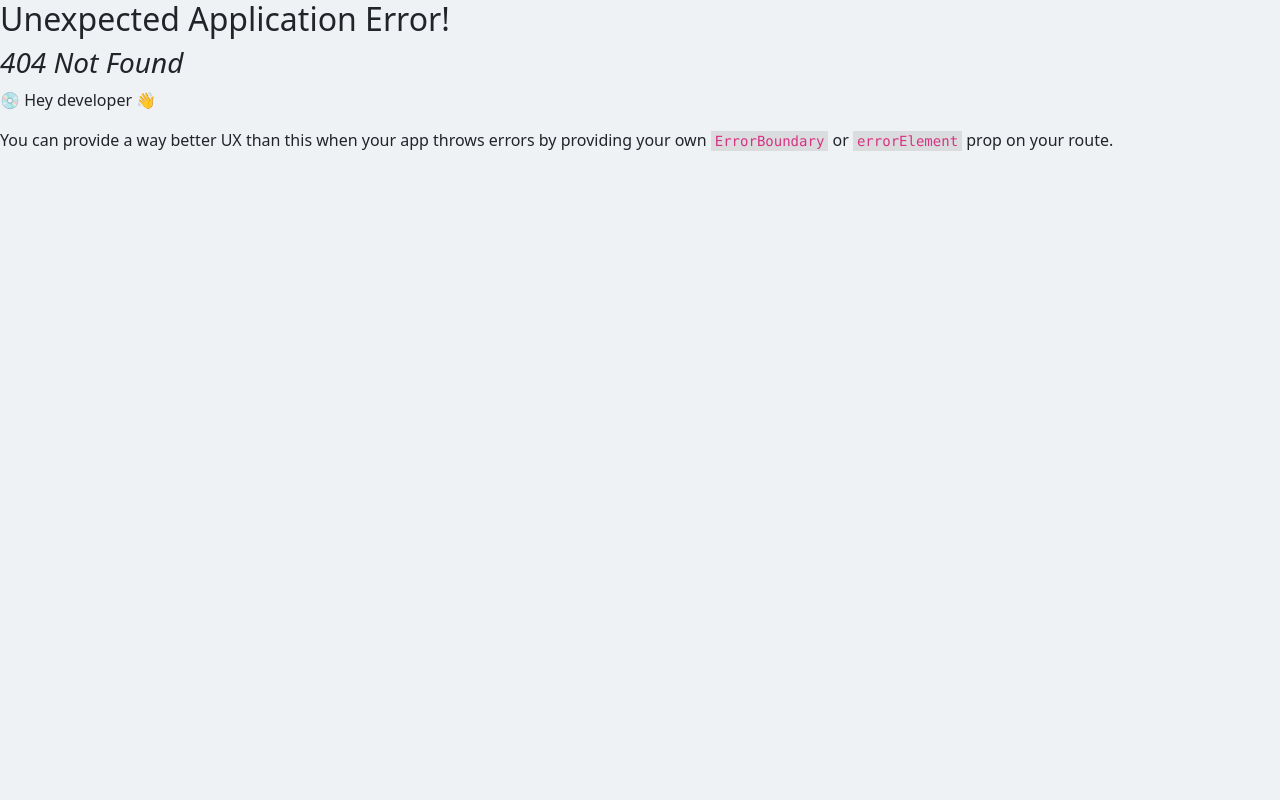
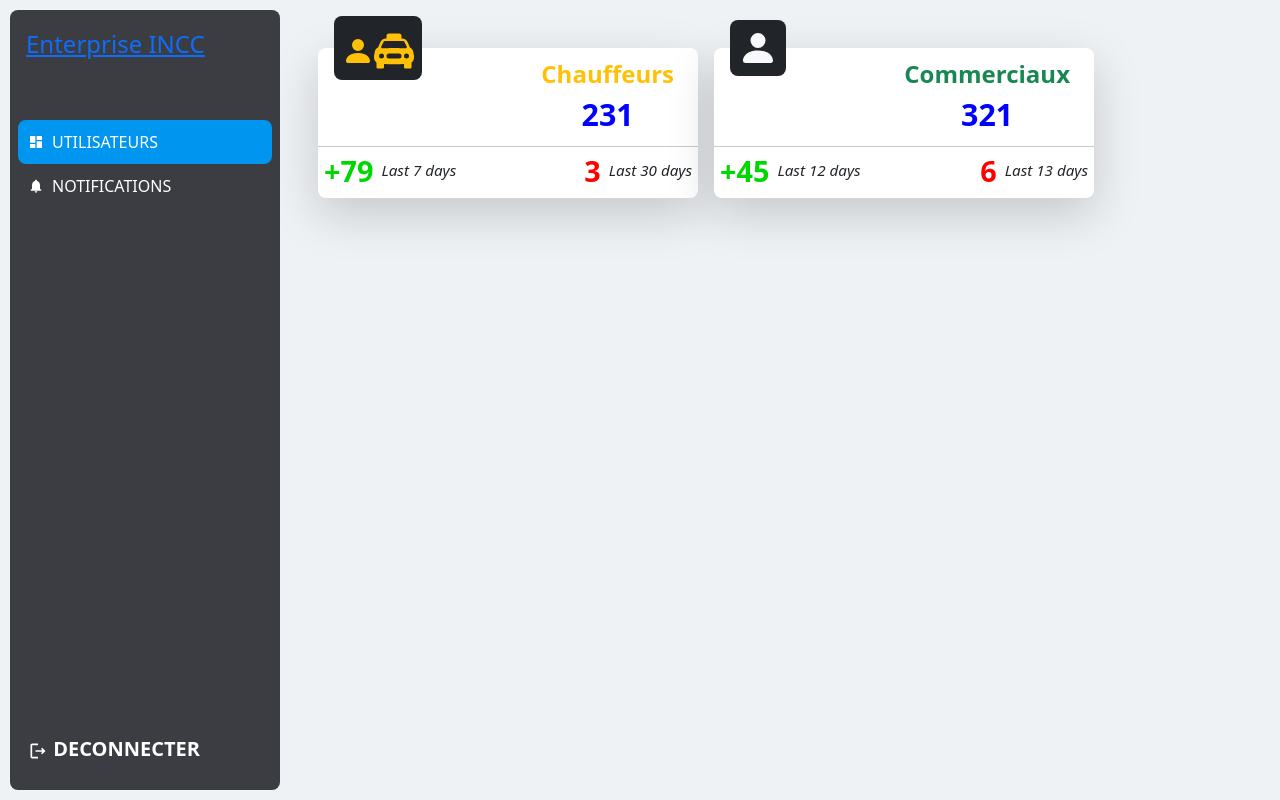
Before and after one commit to franktabs/taxi-web, a React (Create React App) app: page /dashboard/utilisateurs in a window 1280 px wide. Before the commit this address had no page. Built offline with nearby package versions, Linux system fonts and the light colour scheme.

Commit message:
ajout des routes et du navbar

```diff
--- a/src/App.tsx
+++ b/src/App.tsx
@@ -1,17 +1,22 @@
 import logo from './logo.svg';
 import { useContext, ComponentType, createContext } from 'react';
-import { createBrowserRouter, RouterProvider, createRoutesFromElements, Route } from 'react-router-dom';
-import Dashboard from './pages/Dashboard';
+import { createBrowserRouter, RouterProvider, createRoutesFromElements, Route, redirect } from 'react-router-dom';
+import Dashboard from './pages/Dashboard/Dashboard';
 import "./styles/bootstrap/bootstrap.css";
 import './App.css';
 import ModalProviderContext from './context/ModalProviderContext';
+import Utilisateurs from './pages/Dashboard/Utilisateurs';
 
 
 
 const router = createBrowserRouter(
   createRoutesFromElements(
     <>
-      <Route path='/' element={<Dashboard />} />
+      <Route path='/' loader={({params, request})=>{return redirect('/dashboard/utilisateurs')}} />
+      <Route path='/dashboard' element={<Dashboard/>}>
+          <Route path='utilisateurs' element={<Utilisateurs/>} />
+          <Route path='notifications' element={<div>NOTIFICATIONS</div>} />
+      </Route>
     </>
   )
 )
--- /dev/null
+++ b/src/components/navbar/NavbarDashboard.tsx
@@ -0,0 +1,80 @@
+import styled from "styled-components";
+
+import { MdDashboard, MdNotifications, MdOutlineLogout } from "react-icons/md";
+import { Link, NavLink } from "react-router-dom";
+
+const ListNav = styled.ul`
+  padding: 0;
+  padding-top: 50px;
+  & li {
+    list-style: none;
+    display: block;
+  }
+
+  & li a {
+    display: block;
+    padding: 10px;
+    text-decoration: none;
+    color: white;
+    text-transform: uppercase;
+    cursor: pointer;
+    border-radius: 8px;
+    width: 100%;
+  }
+
+  & li a.active {
+    background-color: #0095ee;
+  }
+
+  & li a:hover:not(.active) {
+    background-color: gray;
+  }`
+;
+
+export default function NavbarDashboard() {
+  return (
+      <div
+          className="h-100 rounded-3 text-white p-2 "
+          style={{ backgroundColor: "#3c3c43" }}
+      >
+          <div className=" fs-4 p-2">
+              <Link to={'/'}>Enterprise INCC</Link>
+          </div>
+          <div>
+              <ListNav>
+                  <li>
+                      <NavLink
+                          className={({ isActive }) => {
+                              return (
+                                  " d-flex justify-content-start gap-2 fs-6 align-items-center " +
+                                  (isActive ? "active" : "")
+                              );
+                          }}
+                          to={"/dashboard/utilisateurs"}
+                      >
+                          <MdDashboard /> Utilisateurs
+                      </NavLink>
+                  </li>
+                  <li>
+                      <NavLink
+                          className={({ isActive }) => {
+                              return (
+                                  " d-flex justify-content-start gap-2 fs-6 align-items-center " +
+                                  (isActive ? "active" : "")
+                              );
+                          }}
+                          to={"/dashboard/notifications"}
+                      >
+                          <MdNotifications /> Notifications
+                      </NavLink>
+                  </li>
+                  <li className=" position-absolute bottom-0 d-flex justify-content-start gap-2 fs-5 fw-bold mb-3 align-items-center">
+                      <Link to={"/login"} >
+                          <MdOutlineLogout /> deconnecter
+                      </Link>
+                  </li>
+              </ListNav>
+          </div>
+      </div>
+  )
+}
--- a/src/components/table/tableUser.tsx
+++ b/src/components/table/tableUser.tsx
@@ -3,6 +3,8 @@ import { useModal } from "../../context/ModalProviderContext";
 import CardFormUser from "../cards/user/CardFormUser";
 import LigneTableUser from "../ligne/LigneTableUser";
 import { AiOutlinePlus } from "react-icons/ai";
+import $ from "jquery";
+
 
 
 
@@ -17,7 +19,7 @@ type User = {
 
 
 type Props = {
-    title: 'chauffeurs' | 'commerciaux',
+    title?: 'chauffeurs' | 'commerciaux',
 }
 
 export type UserTableUser = User;
@@ -82,9 +84,9 @@ const initCommerciaux:User[] = [
     },
 ]
 
-export default function TableUser({ title }: Props) {
+export default function TableUser({ title="chauffeurs" }: Props) {
 
-    const {modal, setModal} = useModal();
+    const { setModal} = useModal();
 
     const [usersTable, setUsersTable] = useState<User[]>(initChauffeur);
 
@@ -110,7 +112,7 @@ export default function TableUser({ title }: Props) {
         modal.toggleClass("d-none");
         setModal(<CardFormUser user={user} title={title} isNew={true} />);
 
-    }, [title])
+    }, [title, setModal])
 
 
     return (
--- a/src/pages/Dashboard.tsx
+++ /dev/null
@@ -1,92 +0,0 @@
-import { FunctionComponent, MouseEvent, useCallback, useState } from "react";
-import { BsFillPersonFill } from "react-icons/bs"
-import ForView from "../components/ForView";
-import IconChauffeur from './../components/icons/chauffeurs/IconChauffeur';
-import CardUser from "../components/cards/user/CardUser";
-import { PropsDataUser } from "../components/cards/user/CardUser";
-import IconFloatUser from "../components/icons/userSingle/IconFloatUser";
-import { useModal } from "../context/ModalProviderContext";
-import ModalDashboard from "../components/modal/ModalDashboard";
-import TableUser, { PropsTableUser } from "../components/table/TableUser";
-
-
-
-const initChauffeurs: PropsDataUser = {
-    title: { nom: "Chauffeurs", className: "text-warning" },
-    data: {
-        nbr: 231,
-        nv: 79,
-        rfs: 3
-    },
-    dates: { date1: "Last 7 days", date2: "Last 30 days" },
-
-}
-
-const initCommercial: PropsDataUser = {
-    title: { nom: "Commerciaux", className: "text-success" },
-    data: {
-        nbr: 321,
-        nv: 45,
-        rfs: 6
-    },
-    dates: { date1: "Last 12 days", date2: "Last 13 days" },
-
-}
-
-
-
-
-const Dashboard: FunctionComponent = () => {
-    const {modal} = useModal();
-
-    const [viewTable, setViewTable] = useState<PropsTableUser|null>(null)
-
-
-    const [dataCartChauffeur, setDataCartChauffeur] = useState<PropsDataUser>(initChauffeurs);
-
-    const [dataCartCommercial, setDataCartCommercial] = useState<PropsDataUser>(initCommercial);
-
-
-    const handleClick = useCallback((event: MouseEvent) => {
-        setViewTable("chauffeurs");
-    }, []);
-    const handleClick2 = useCallback((event: MouseEvent) => {
-        setViewTable("commerciaux")
-    }, []);
-
-
-    return (
-        <ForView>
-            <div className=" d-flex flex-wrap gap-3" >
-                <ModalDashboard>
-                    {modal}
-                </ModalDashboard>
-
-                <CardUser {...dataCartChauffeur} handleClick={handleClick} >
-                    <IconChauffeur className=" translate-middle-y ms-2" />
-                </CardUser>
-
-                <CardUser {...dataCartCommercial} handleClick={handleClick2} >
-                    <IconFloatUser className=" translate-middle-y ms-2" >
-                        <BsFillPersonFill className=" fs-1" />
-                    </IconFloatUser>
-                </CardUser>
-
-                {
-                    viewTable != null ? (viewTable === "chauffeurs" ?
-                        <div className="mt-5" style={{ maxWidth: "800px" }}>
-                            <TableUser />
-                        </div> :
-
-                        <div className="mt-5" style={{ maxWidth: "800px" }} id="div-commerciaux">
-                            <TableUser title="commerciaux" />
-                        </div>) : null
-                }
-
-            </div>
-
-        </ForView>
-    );
-}
-
-export default Dashboard;
--- /dev/null
+++ b/src/pages/Dashboard/Dashboard.tsx
@@ -0,0 +1,29 @@
+import { FunctionComponent } from "react";
+import ForView from "../../components/ForView";
+import { PropsDataUser } from "../../components/cards/user/CardUser";
+import NavbarDashboard from '../../components/navbar/NavbarDashboard';
+import { Outlet } from "react-router";
+
+
+
+const Dashboard: FunctionComponent = () => {
+
+    return (
+        <ForView>
+            <div className=" d-flex flex-wrap gap-3" >
+
+                <div className=" position-fixed" style={{ left: "10px", top: "10px", bottom: "10px", width: "270px", minHeight: "400px", overflowY: "auto" }} >
+                    <NavbarDashboard />
+                </div>
+
+                <div style={{ marginLeft: "270px" }}  >
+                    <Outlet/>
+                </div>
+
+            </div>
+
+        </ForView>
+    );
+}
+
+export default Dashboard;
--- /dev/null
+++ b/src/pages/Dashboard/Utilisateurs.tsx
@@ -0,0 +1,87 @@
+import { FunctionComponent, MouseEvent, useCallback, useState } from "react";
+import { BsFillPersonFill } from "react-icons/bs"
+import IconChauffeur from '../../components/icons/chauffeurs/IconChauffeur';
+import CardUser from "../../components/cards/user/CardUser";
+import { PropsDataUser } from "../../components/cards/user/CardUser";
+import IconFloatUser from "../../components/icons/userSingle/IconFloatUser";
+import { useModal } from "../../context/ModalProviderContext";
+import ModalDashboard from "../../components/modal/ModalDashboard";
+import TableUser, { PropsTableUser } from "../../components/table/TableUser";
+
+
+
+const initChauffeurs: PropsDataUser = {
+    title: { nom: "Chauffeurs", className: "text-warning" },
+    data: {
+        nbr: 231,
+        nv: 79,
+        rfs: 3
+    },
+    dates: { date1: "Last 7 days", date2: "Last 30 days" },
+
+}
+
+const initCommercial: PropsDataUser = {
+    title: { nom: "Commerciaux", className: "text-success" },
+    data: {
+        nbr: 321,
+        nv: 45,
+        rfs: 6
+    },
+    dates: { date1: "Last 12 days", date2: "Last 13 days" },
+
+}
+
+
+
+
+const Utilisateurs: FunctionComponent = () => {
+    const { modal } = useModal();
+
+    const [viewTable, setViewTable] = useState<PropsTableUser | null>(null)
+
+
+    const [dataCartChauffeur, setDataCartChauffeur] = useState<PropsDataUser>(initChauffeurs);
+
+    const [dataCartCommercial, setDataCartCommercial] = useState<PropsDataUser>(initCommercial);
+
+
+    const handleClick = useCallback((event: MouseEvent) => {
+        setViewTable("chauffeurs");
+    }, []);
+    const handleClick2 = useCallback((event: MouseEvent) => {
+        setViewTable("commerciaux")
+    }, []);
+
+
+    return (
+        <div className=" d-flex flex-wrap gap-3" >
+            <ModalDashboard>
+                {modal}
+            </ModalDashboard>
+
+            <CardUser {...dataCartChauffeur} handleClick={handleClick} >
+                <IconChauffeur className=" translate-middle-y ms-2" />
+            </CardUser>
+
+            <CardUser {...dataCartCommercial} handleClick={handleClick2} >
+                <IconFloatUser className=" translate-middle-y ms-2" >
+                    <BsFillPersonFill className=" fs-1" />
+                </IconFloatUser>
+            </CardUser>
+
+            {
+                viewTable != null ? (viewTable === "chauffeurs" ?
+                    <div className="mt-5" style={{ maxWidth: "800px" }}>
+                        <TableUser />
+                    </div> :
+
+                    <div className="mt-5" style={{ maxWidth: "800px" }} id="div-commerciaux">
+                        <TableUser title="commerciaux" />
+                    </div>) : null
+            }
+        </div>
+    );
+}
+
+export default Utilisateurs;
```
